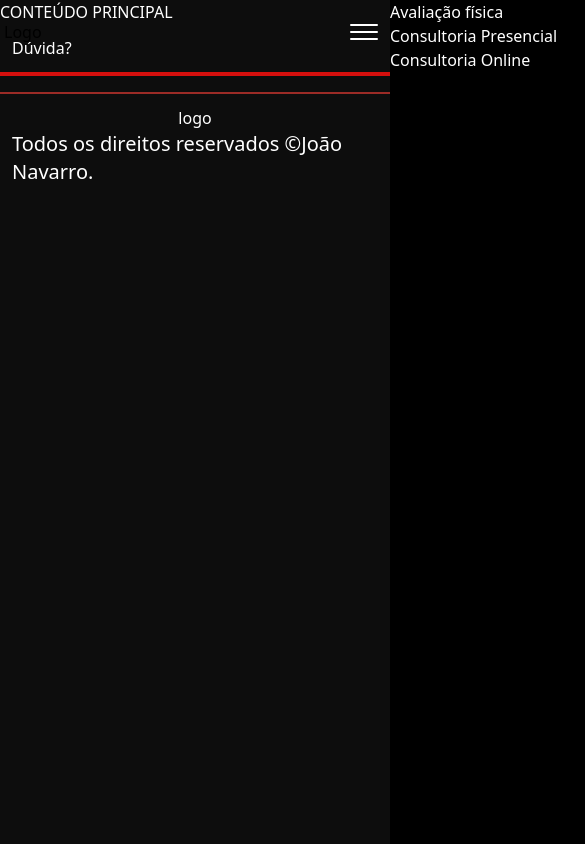
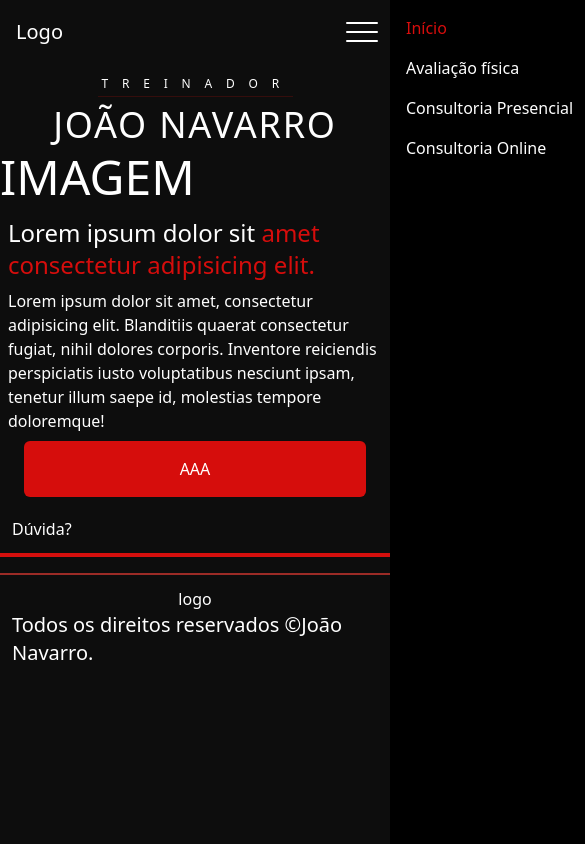
Before and after one commit to leafartech/premium_trainer, a Next.js app: page / in a window 390 px wide. Shown: the top 844 px of the page, 585 px wide, since content can reach past the window. Built offline with nearby package versions, Linux system fonts and the light colour scheme; some icons are missing.

Commit message:
Prótotipo do Header quase finalizado. Falta apenas a imagem e alguns detalhes. Finalização do Menu Hamburguer.

```diff
--- a/pages/index.tsx
+++ b/pages/index.tsx
@@ -7,9 +7,7 @@ const Home = () => {
     <>
       <Header />
       <main>
-        <section className="text-white">
-          CONTEÚDO PRINCIPAL
-        </section>
+
       </main>
       <FAQ />
       <Footer />
--- /dev/null
+++ b/src/components/ButtonCTA/index.tsx
@@ -0,0 +1,13 @@
+type ButtonCTAProps = {
+  children: React.ReactNode;
+}
+
+const ButtonCTA = ({ children }: ButtonCTAProps) => {
+  return(
+    <button className="bg-brandRed-500 max-w-xl w-11/12 rounded-md text-center text-white p-4">
+      {children}
+    </button>
+  )
+}
+
+export default ButtonCTA
--- a/src/components/Header/index.tsx
+++ b/src/components/Header/index.tsx
@@ -1,9 +1,29 @@
+import ButtonCTA from "components/ButtonCTA";
 import Navbar from "components/Navbar"
+import Link from "next/link";
 
-const Header = () => {
+type HeaderProps = {
+  subtitle?: string;
+}
+
+const Header = ({ subtitle }: HeaderProps) => {
   return (
-    <header>
+    <header className="space-y-2 flex w-full flex-col">
       <Navbar />
+      <div className="flex flex-col w-full justify-center items-center space-y-2 lg:hidden">
+        <h3 className="border-b border-b-brandRed-400/20 p-1 w-2/4 text-center uppercase tracking-[1.15em] text-xs text-brandWhite">{subtitle ? subtitle : "Treinador"}</h3>
+        <h1 className="uppercase text-brandWhite text-4xl tracking-wider">João Navarro</h1>
+      </div>
+      <div className="text-white lg:absolute text-5xl lg:left-3/4 lg:top-36">
+          IMAGEM
+      </div>
+      <div className="flex lg:max-w-2xl flex-col justify-center items-center space-y-2 p-2 lg:justify-start lg:mt-4">
+        <h2 className="text-2xl text-brandWhite">Lorem ipsum dolor sit <span className="text-brandRed-500">amet consectetur adipisicing elit.</span></h2>
+        <p className="text-brandWhite text-base">Lorem ipsum dolor sit amet, consectetur adipisicing elit. Blanditiis quaerat consectetur fugiat, nihil dolores corporis. Inventore reiciendis perspiciatis iusto voluptatibus nesciunt ipsam, tenetur illum saepe id, molestias tempore doloremque!</p>
+        <ButtonCTA>
+          <Link href="">AAA</Link>
+        </ButtonCTA>
+      </div>
     </header>
   )
 }
--- a/src/components/Navbar/index.tsx
+++ b/src/components/Navbar/index.tsx
@@ -2,34 +2,64 @@ import Link from "next/link"
 import { useState } from "react"
 
 const Navbar = () => {
-  const [ navbarToggle, setNavbarToggle] = useState(false)
+  const [navbarToggle, setNavbarToggle] = useState(false)
 
   function Toggle() {
     setNavbarToggle(!navbarToggle)
-
-    const hamburguer = document.querySelector('#navbar_menu')
-    hamburguer?.classList.add('hamb_actived')
   }
 
   return (
-    <nav className="fixed top-0 left-0 w-full h-16 flex items-center justify-between">
-        <div className="p-1">
-          Logo
+    <nav className="top-0 left-0 w-full h-16 flex items-center justify-between">
+      <div className="text-white text-xl p-4">Logo</div>
+      <div
+        id="navbar_menu"
+        className="cursor-pointer md:hidden absolute right-3 h-5 w-8 flex justify-between items-center flex-col z-10"
+        onClick={() => Toggle()}
+      >
+        <div
+          className={`bg-white w-full rounded transition h-[2px] ${
+            navbarToggle &&
+            "absolute rotate-[-45deg] top-[50%]  translate-y-[-50%]"
+          } `}
+        ></div>
+        <div
+          className={`bg-white w-full rounded transition h-[2px] ${
+            navbarToggle && "opacity-0"
+          }`}
+        ></div>
+        <div
+          className={`bg-white w-full rounded transition h-[2px] ${
+            navbarToggle &&
+            "absolute rotate-[45deg] bottom-[50%] translate-y-[50%]"
+          }`}
+        ></div>
       </div>
-        <div id="navbar_menu" className="cursor-pointer md:hidden absolute right-3 h-4 w-7 flex justify-between items-center flex-col z-10" onClick={() => Toggle()}>
-          <div className={`bg-white w-full rounded transition h-[2px] ${navbarToggle && "absolute rotate-[45deg] top-2/4 translate-y-[-50%]"} `}></div>
-          <div className={`bg-white w-full rounded transition h-[2px] ${navbarToggle && 'opacity-0'}`}></div>
-          <div className={`bg-white w-full rounded transition h-[2px] ${navbarToggle && "absolute rotate-[-45deg] bottom-2/4 translate-y-[50%]"}`}></div>
-        </div>
-        <ul className={`absolute top-0 transition w-full bg-black min-h-screen flex flex-col md:flex-row ${!navbarToggle ? 'translate-x-full' : 'translate-x-0'}`}>
+      <ul
+        className={`transition space-y-4 w-full top-0 p-4 bg-black absolute min-h-screen md:bg-transparent md:transform-none
+         md:p-3 md:w-[600px] md:flex md:h-full md:relative md:space-y-0 md:justify-around md:right-4 md:items-center ${!navbarToggle ? "translate-x-full" : "translate-x-0"} `}
+      >
         <li>
-            <Link href="" className="text-white">Avaliação física</Link>
+          <Link href="" className="text-brandRed-500 trasition hover:underline">
+            Início
+          </Link>
         </li>
         <li>
-            <Link href="" className="text-white">Consultoria Presencial</Link>
+          <Link href="" className="text-brandWhite trasition hover:text-brandRed-500 hover:underline">
+            Avaliação física
+          </Link>
         </li>
         <li>
-            <Link href="" className="text-white">Consultoria Online</Link>
+          <Link href="" className="text-brandWhite trasition hover:text-brandRed-500 hover:underline">
+            Consultoria Presencial
+          </Link>
+        </li>
+        <li>
+          <Link href="" className="text-brandWhite trasition hover:text-brandRed-500 hover:underline">
+            Consultoria Online
+          </Link>
+        </li>
+        <li className={`w-full md:hidden text-white ${navbarToggle ? "flex justify-center items-center" : "hidden"} `}>
+          Logo
         </li>
       </ul>
     </nav>
```
Lines whose indentation alone changed are shown as unchanged.
